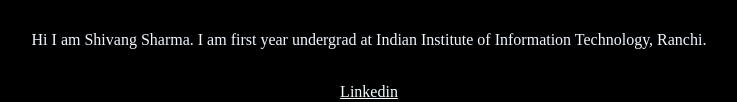
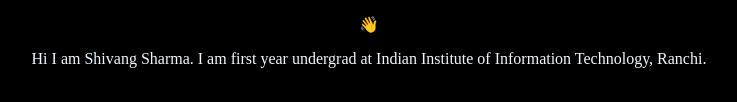
Before and after one commit to shivang1919/firbase, a plain HTML site: page index.html in a window 1280 px wide. Shown: the part 283-385 px from the top of the page, without its empty margins (271-1008 px from the left). Drawn offline with Linux system fonts and the light colour scheme.

Commit message:
added hi

```diff
--- a/index.html
+++ b/index.html
@@ -12,6 +12,10 @@
         <img class="dp"src="https://media-exp1.licdn.com/dms/image/C4D03AQErrf6iju0GLg/profile-displayphoto-shrink_800_800/0/1635564925149?e=1658966400&v=beta&t=FUOfL0jeUv0BvGoXGyS9Pu_urub1bTIQQoYYCaAKRhc" alt="profilepic">
     </div>
         <br>
+    <div class = "sticker">
+        👋
+    </div>
+
     <div>
         <p>
             Hi I am Shivang Sharma.
```
